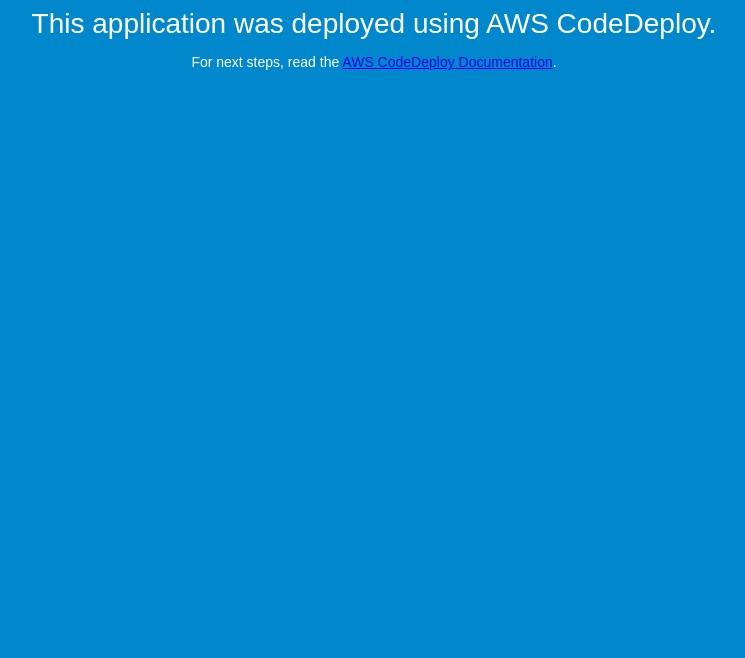
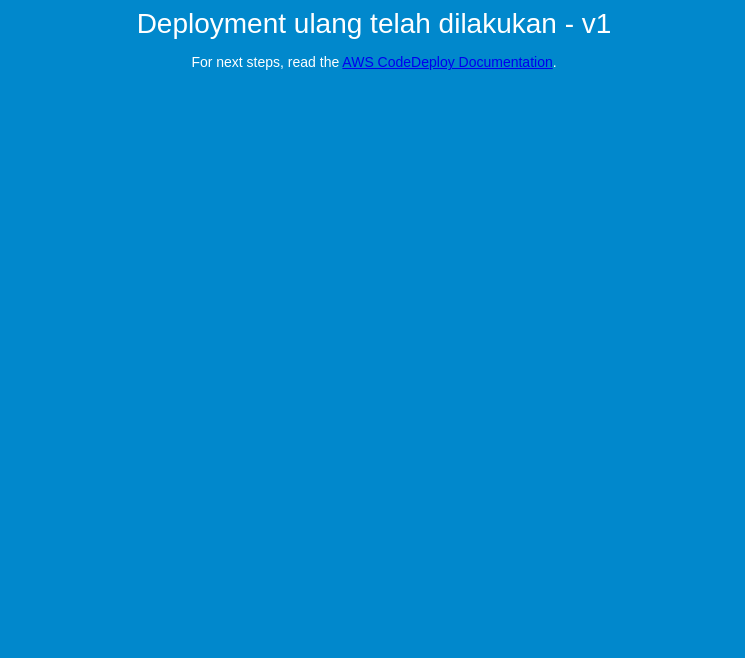
Before and after one commit to bhawiyuga/CloudDeploySampleApp, a plain HTML site: page index.html in a window 1280 px wide. Shown: the part 142-800 px from the top of the page, without its empty margins (266-1011 px from the left). Drawn offline with Linux system fonts and the light colour scheme.

Commit message:
Perubahan kedua

```diff
--- a/index.html
+++ b/index.html
@@ -27,7 +27,7 @@
 <body>
   <div align="center">
     <h1>Congratulations</h1>
-    <h2>This application was deployed using AWS CodeDeploy.</h2>
+    <h2>Deployment ulang telah dilakukan - v1</h2>
     <p>For next steps, read the <a href="http://aws.amazon.com/documentation/codedeploy">AWS CodeDeploy Documentation</a>.</p>
   </div>
 </body>
```
